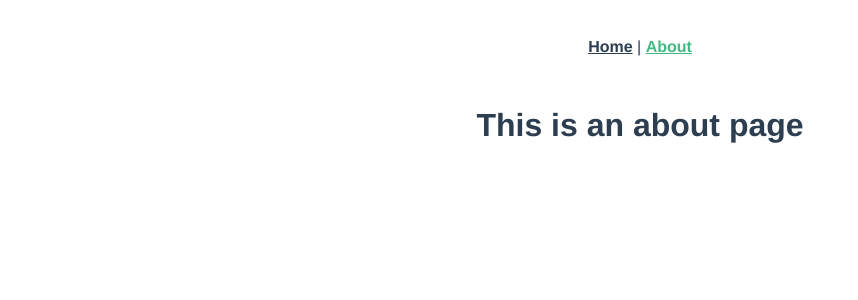
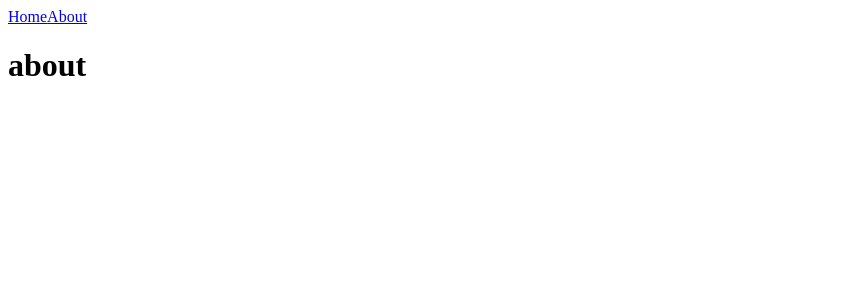
Before and after one commit to wojciechsmolarek/website-vue.js, a Vue app: page /#/about in a window 1280 px wide. Shown: the top 300 px of the page, without its empty margins (0-858 px from the left). Built offline with nearby package versions, Linux system fonts and the light colour scheme.

Commit message:
Created basic App view

```diff
--- a/src/App.vue
+++ b/src/App.vue
@@ -1,7 +1,7 @@
 <template>
-  <div id="app">
-    <div id="nav">
-      <router-link to="/">Home</router-link> |
+  <div class="app">
+    <div class="nav">
+      <router-link to="/">Home</router-link>
       <router-link to="/about">About</router-link>
     </div>
     <router-view/>
@@ -9,21 +9,5 @@
 </template>
 
 <style lang="scss">
-#app {
-  font-family: 'Avenir', Helvetica, Arial, sans-serif;
-  -webkit-font-smoothing: antialiased;
-  -moz-osx-font-smoothing: grayscale;
-  text-align: center;
-  color: #2c3e50;
-}
-#nav {
-  padding: 30px;
-  a {
-    font-weight: bold;
-    color: #2c3e50;
-    &.router-link-exact-active {
-      color: #42b983;
-    }
-  }
-}
+
 </style>
--- a/src/components/HelloWorld.vue
+++ /dev/null
@@ -1,58 +0,0 @@
-<template>
-  <div class="hello">
-    <h1>{{ msg }}</h1>
-    <p>
-      For guide and recipes on how to configure / customize this project,<br>
-      check out the
-      <a href="https://cli.vuejs.org" target="_blank">vue-cli documentation</a>.
-    </p>
-    <h3>Installed CLI Plugins</h3>
-    <ul>
-      <li><a href="https://github.com/vuejs/vue-cli/tree/dev/packages/%40vue/cli-plugin-babel" target="_blank">babel</a></li>
-      <li><a href="https://github.com/vuejs/vue-cli/tree/dev/packages/%40vue/cli-plugin-eslint" target="_blank">eslint</a></li>
-      <li><a href="https://github.com/vuejs/vue-cli/tree/dev/packages/%40vue/cli-plugin-unit-jest" target="_blank">unit-jest</a></li>
-    </ul>
-    <h3>Essential Links</h3>
-    <ul>
-      <li><a href="https://vuejs.org" target="_blank">Core Docs</a></li>
-      <li><a href="https://forum.vuejs.org" target="_blank">Forum</a></li>
-      <li><a href="https://chat.vuejs.org" target="_blank">Community Chat</a></li>
-      <li><a href="https://twitter.com/vuejs" target="_blank">Twitter</a></li>
-    </ul>
-    <h3>Ecosystem</h3>
-    <ul>
-      <li><a href="https://router.vuejs.org" target="_blank">vue-router</a></li>
-      <li><a href="https://vuex.vuejs.org" target="_blank">vuex</a></li>
-      <li><a href="https://github.com/vuejs/vue-devtools#vue-devtools" target="_blank">vue-devtools</a></li>
-      <li><a href="https://vue-loader.vuejs.org" target="_blank">vue-loader</a></li>
-      <li><a href="https://github.com/vuejs/awesome-vue" target="_blank">awesome-vue</a></li>
-    </ul>
-  </div>
-</template>
-
-<script>
-export default {
-  name: 'HelloWorld',
-  props: {
-    msg: String,
-  },
-};
-</script>
-
-<!-- Add "scoped" attribute to limit CSS to this component only -->
-<style scoped lang="scss">
-h3 {
-  margin: 40px 0 0;
-}
-ul {
-  list-style-type: none;
-  padding: 0;
-}
-li {
-  display: inline-block;
-  margin: 0 10px;
-}
-a {
-  color: #42b983;
-}
-</style>
--- a/src/router.js
+++ b/src/router.js
@@ -9,12 +9,12 @@ export default new Router({
   routes: [
     {
       path: '/',
-      name: 'home',
+      name: 'Home',
       component: Home,
     },
     {
       path: '/about',
-      name: 'about',
+      name: 'About',
       component: About,
     },
   ],
--- a/src/views/About.vue
+++ b/src/views/About.vue
@@ -1,5 +1,12 @@
 <template>
-  <div class="about">
-    <h1>This is an about page</h1>
+  <div class="home">
+    <h1>about</h1>
   </div>
 </template>
+
+<script>
+
+export default {
+  name: 'about',
+};
+</script>
--- a/src/views/Home.vue
+++ b/src/views/Home.vue
@@ -1,18 +1,12 @@
 <template>
   <div class="home">
-    <img src="../assets/logo.png">
-    <HelloWorld msg="Welcome to Your Vue.js App"/>
+    <h1>space</h1>
   </div>
 </template>
 
 <script>
-// @ is an alias to /src
-import HelloWorld from '@/components/HelloWorld.vue';
 
 export default {
   name: 'home',
-  components: {
-    HelloWorld,
-  },
 };
 </script>
```
